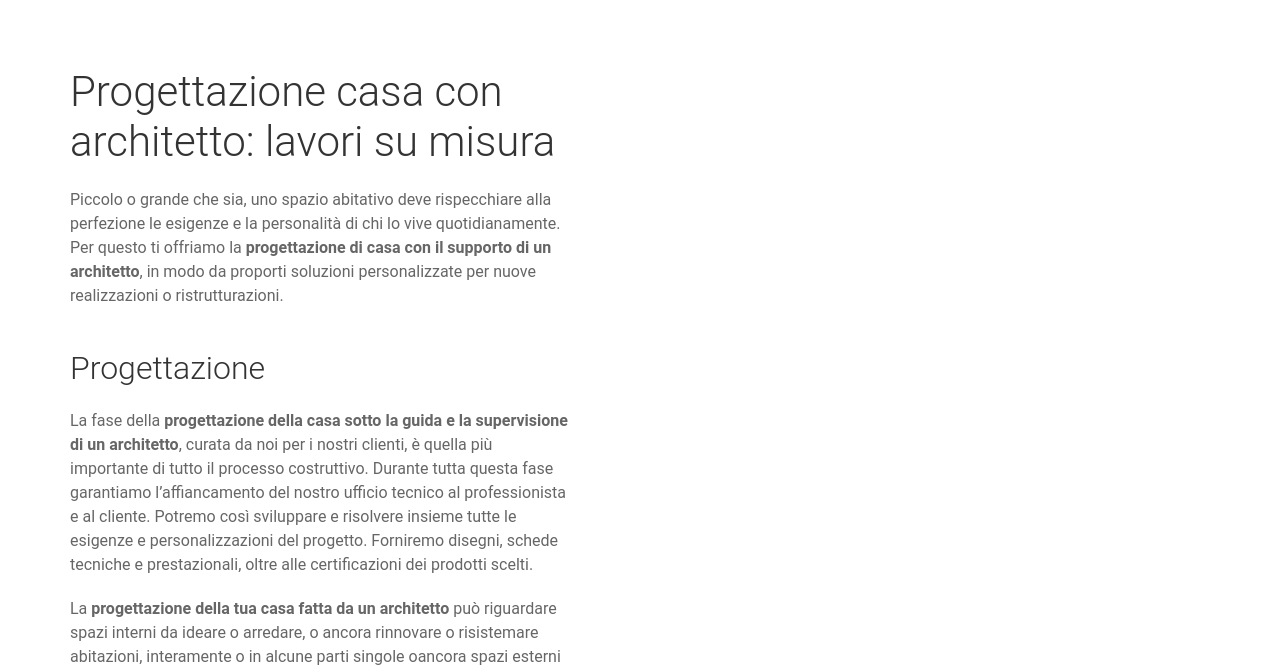
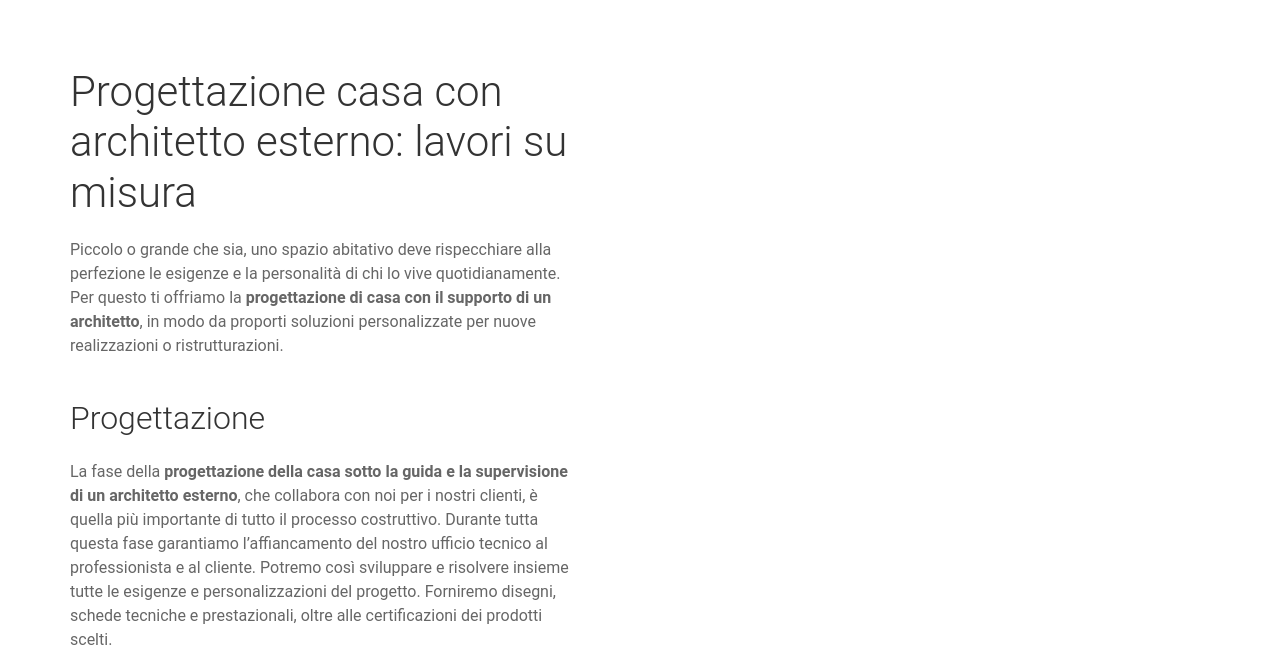
Before and after one commit to VeryContent/apriresrl, a Gatsby site: page /servizi/progettazione in a window 1280 px wide. Shown: the part 83-752 px from the top of the page. Built offline with nearby package versions, Linux system fonts and the light colour scheme; Gatsby itself is replaced by a stand-in of ours; a web font is replaced by a local one.

Commit message:
Update progettazione.js

```diff
--- a/src/pages/servizi/progettazione.js
+++ b/src/pages/servizi/progettazione.js
@@ -41,10 +41,10 @@ class IndexProgettazione extends Component {
                 </Helmet>
 
                 <div className="uk-container-large" style={{marginLeft: 'auto',marginRight: 'auto'}}><div className="uk-padding-large uk-width-1-2@l uk-flex uk-flex-middle uk-first-column"><div>
-                <h1>Progettazione casa con architetto: lavori su misura </h1>
+                <h1>Progettazione casa con architetto esterno: lavori su misura </h1>
                 <p>Piccolo o grande che sia, uno spazio abitativo deve rispecchiare alla perfezione le esigenze e la personalità di chi lo vive quotidianamente. Per questo ti offriamo la <b>progettazione di casa con il supporto di un architetto</b>, in modo da proporti soluzioni personalizzate per nuove realizzazioni o ristrutturazioni. </p>
                 <h2>Progettazione</h2>
-                <p>La fase della <b>progettazione della casa sotto la guida e la supervisione di un architetto</b>, curata da noi per i nostri clienti, è quella più importante di tutto il processo costruttivo. Durante tutta questa fase garantiamo l’affiancamento del nostro ufficio tecnico al professionista e al cliente. Potremo così sviluppare e risolvere insieme tutte le esigenze e personalizzazioni del progetto. Forniremo disegni, schede tecniche e prestazionali, oltre alle certificazioni dei prodotti scelti.</p>
+                <p>La fase della <b>progettazione della casa sotto la guida e la supervisione di un architetto esterno</b>, che collabora con noi per i nostri clienti, è quella più importante di tutto il processo costruttivo. Durante tutta questa fase garantiamo l’affiancamento del nostro ufficio tecnico al professionista e al cliente. Potremo così sviluppare e risolvere insieme tutte le esigenze e personalizzazioni del progetto. Forniremo disegni, schede tecniche e prestazionali, oltre alle certificazioni dei prodotti scelti.</p>
                 <p>La <b>progettazione della tua casa fatta da un architetto</b> può riguardare spazi interni da ideare o arredare, o ancora rinnovare o risistemare abitazioni, interamente o in alcune parti singole oancora spazi esterni da creare o ristrutturare con coperture come terrazze, giardini e piscine. Ogni elemento d’architettura per interni ed esterni viene curato nei minimi particolari.Per citare Leonardo da Vinci, “i dettagli fanno la perfezione e la perfezione non è un dettaglio”. </p>
                 <p>Aggiorniamo costantemente il nostro team impegnato nella <b>progettazione di una casa eseguita da un architetto</b> sotto il profilo della formazione teorica e pratica. Questo ci permette anche di avere conoscenze approfondite sull’evoluzione delle normative in campo acustico, antincendio e sulla sicurezza. Lo studio del nodo falso telaio-muratura o falso telaio-serramento è integrato nel processo di elaborazione del nostro ufficio tecnico.</p>
                 </div></div></div>
```
